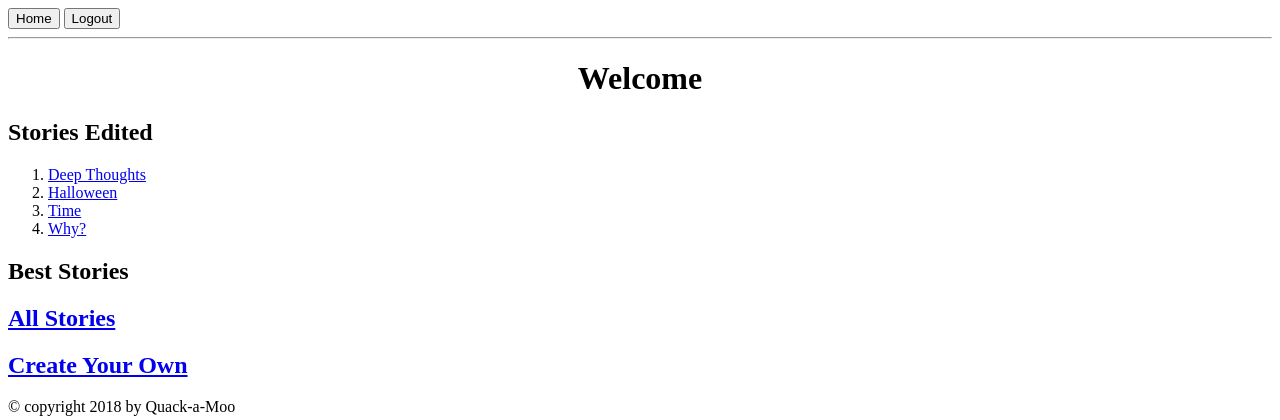
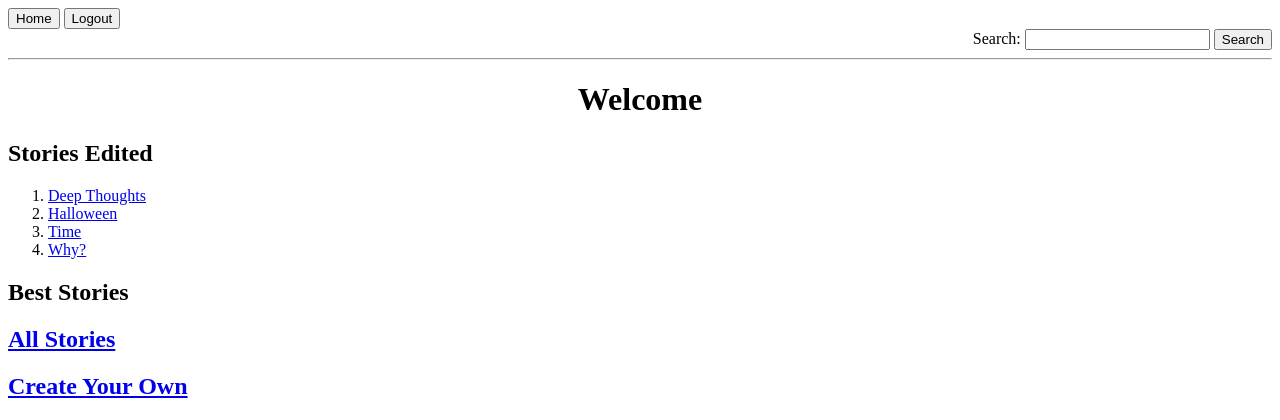
Before and after one commit to Zer0-M/Quack-a-Moo, a Flask app: page / in a window 1280 px wide. Shown: the top 420 px of the page. Run offline with Flask 2, Linux system fonts and the light colour scheme; a user stored in the database is signed in; data comes from the database, SQL or seed files in the repository; both versions use the stored data as it was after the commit.

Commit message:
Added searching

```diff
--- a/app.py
+++ b/app.py
@@ -150,6 +150,18 @@ def edit():
     else:
         return redirect(url_for("home"))
 
+'''
+search
+this is the page when you search for a story
+'''
+@app.route("/search")
+def s():
+    s = request.args["search_story"]
+    l = []
+    for title in search.searchresults(s):
+        l.append(title[0])
+    return render_template('search.html',stories=l)
+
 if __name__ == '__main__':
     app.debug = True
     app.run()
--- a/templates/base.html
+++ b/templates/base.html
@@ -16,6 +16,11 @@
       <input type="submit" name="home_Button" value="Home">
       <input type="submit" name="logoutbutton" value="Logout">
     </form>
+
+    <form align="right" action="/search">
+      Search: <input align="right" type="text" name="search_story">
+      <input type="submit" value="Search">
+    </form>
     <hr>
     {% endblock %}
 	  {% block content %}
--- /dev/null
+++ b/templates/search.html
@@ -0,0 +1,6 @@
+<h3> Search Results: </h3>
+<ul>
+{% for s in stories %}
+  <li> {{s}} </li>
+{% endfor %}
+</ul>
--- a/util/db_search.py
+++ b/util/db_search.py
@@ -106,3 +106,16 @@ def all():
     c.execute(getstories)
     storylist=c.fetchall()
     return storylist
+
+'''
+searchresults(s)
+returns list of stories that contain s
+'''
+def searchresults(s):
+    DB_FILE="data/quackamoo.db"
+    db = sqlite3.connect(DB_FILE)
+    c = db.cursor()
+    get = "SELECT title FROM stories WHERE title LIKE " + "'%" + s + "%'"
+    c.execute(get)
+    list = c.fetchall()
+    return list
```
Also changed, not shown: data/quackamoo.db.
